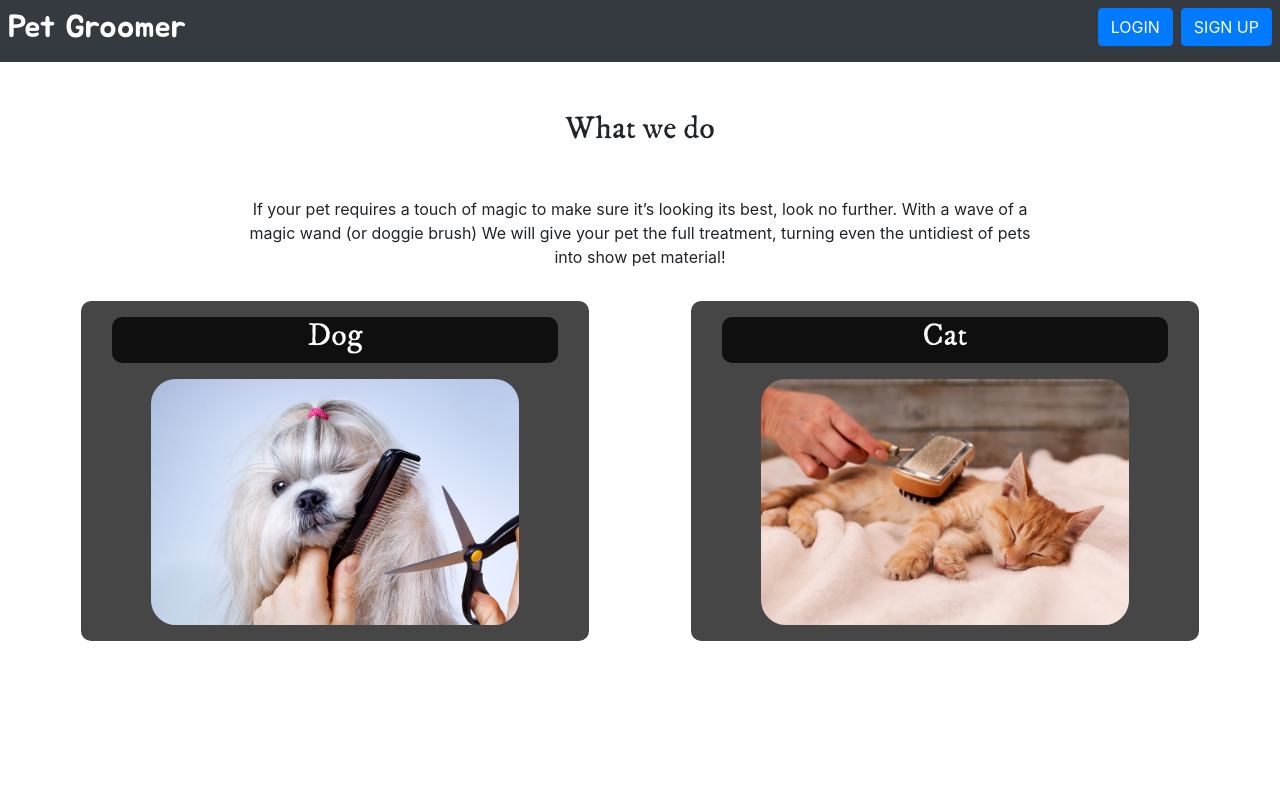
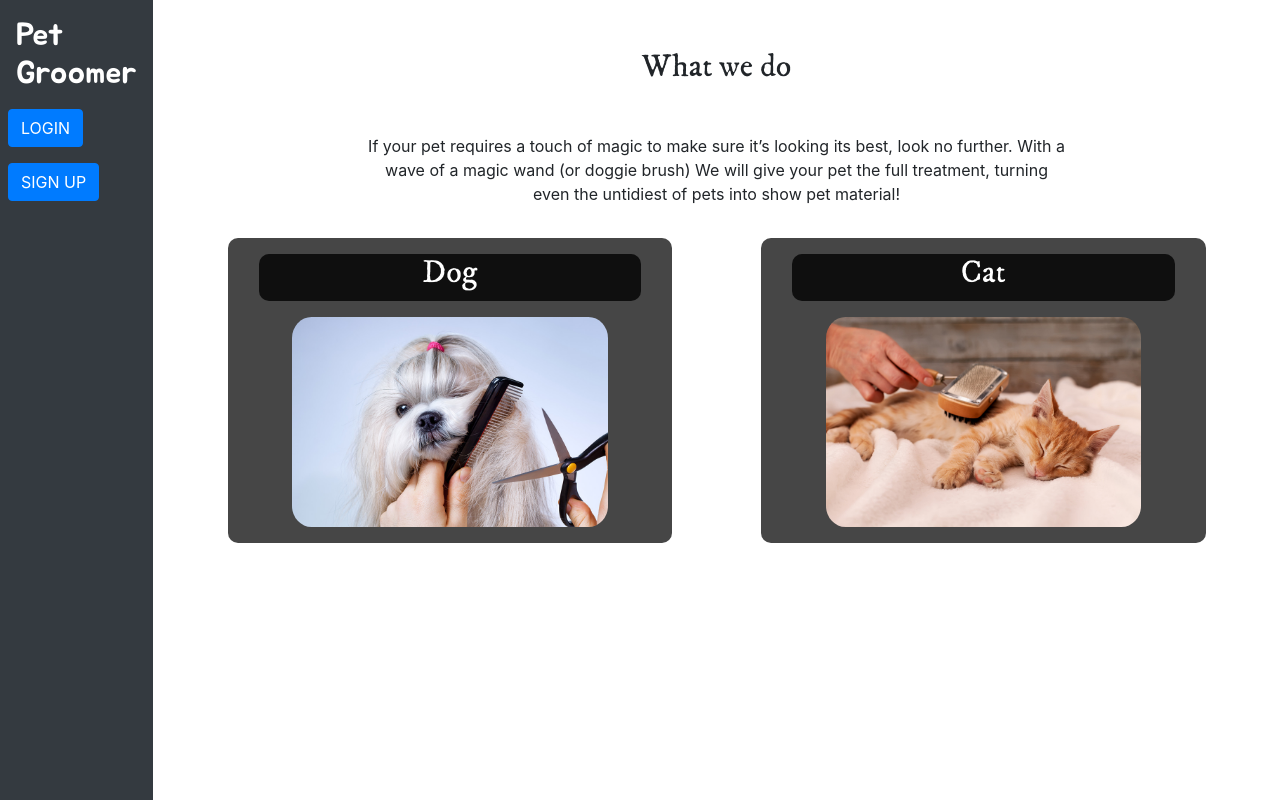
Before and after one commit to RailonA/DogGrooming-Appointment-Frontend, a React (Create React App) app: page / in a window 1280 px wide. Built offline with nearby package versions, Linux system fonts and the light colour scheme; no server answers.

Commit message:
Fix navbar and page to take 100-vh

```diff
--- a/src/App.js
+++ b/src/App.js
@@ -5,6 +5,7 @@ import requestServiceInfo from './Helpers/requests';
 import Routes from './routes';
 import Feedback from './Components/feedback';
 import { setFeedbackInactiveAction } from './Actions/feedback';
+import './Assets/styles/homePage.css';
 
 function App() {
   const dispatch = useDispatch();
--- a/src/Assets/styles/homePage.css
+++ b/src/Assets/styles/homePage.css
@@ -1,3 +1,27 @@
+html,
+body {
+  height: 100%;
+  margin: 0;
+  padding: 0;
+}
+
+#root {
+  height: 100%;
+}
+
+.fullHeight {
+  height: 100vh;
+}
+
+.App {
+  background: url("https://i.imgur.com/SjzxM7L.png");
+  background-repeat: no-repeat;
+  background-position: center;
+  background-size: cover;
+  height: 100%;
+  overflow: hidden;
+}
+
 .mainPageTitles {
   font-family: 'IM Fell DW Pica', serif;
 }
--- a/src/Components/userProfile.js
+++ b/src/Components/userProfile.js
@@ -74,7 +74,7 @@ const UserProfile = () => {
         )
         : (
           <div>
-            <Button variant="primary" onClick={openLogin} className="mr-2">LOGIN</Button>
+            <Button variant="primary" onClick={openLogin} className="mt-2 mb-3">LOGIN</Button>
             <Button type="button" variant="primary" onClick={openSignUp}>SIGN UP</Button>
           </div>
         )}
--- a/src/Containers/navBar.js
+++ b/src/Containers/navBar.js
@@ -3,9 +3,9 @@ import UserProfile from '../Components/userProfile';
 import '../Assets/styles/navBar.css';
 
 const NavBar = () => (
-  <div className="d-flex justify-content-between p-2 bg-dark text-white">
+  <div className="flex-column h-100 justify-content-between p-2 bg-dark text-white">
     <Link to="/" className="headerText">
-      <h2>Pet Groomer</h2>
+      <h2 className="m-2">Pet Groomer</h2>
     </Link>
     <UserProfile />
   </div>
--- a/src/Helpers/requests.js
+++ b/src/Helpers/requests.js
@@ -68,6 +68,7 @@ export const requestSignup = async (dispatch, username, password, passwordConf)
     handleError(dispatch, 'signup', error);
   }
 };
+
 const requestServiceInfo = async (dispatch) => {
   try {
     dispatch(getServiceRequest());
--- a/src/routes.js
+++ b/src/routes.js
@@ -8,9 +8,15 @@ import UserPage from './Pages/userPage';
 import Page404 from './Pages/Page404';
 import Nav from './Containers/navBar';
 
+require('./Assets/styles/homePage.css');
+
 const Routes = () => (
   <BrowserRouter>
+    <div className="d-flex fullHeight">
+      <div>
         <Nav />
+      </div>
+      <div>
         <Switch>
           <Route path="/" component={HomePage} exact />
           <Route path="/Page404" component={Page404} exact />
@@ -18,6 +24,8 @@ const Routes = () => (
           <Route path="/user/:id" component={UserPage} exact />
           <Redirect to="/Page404" />
         </Switch>
+      </div>
+    </div>
   </BrowserRouter>
 );
 
```
Lines whose indentation alone changed are shown as unchanged.
